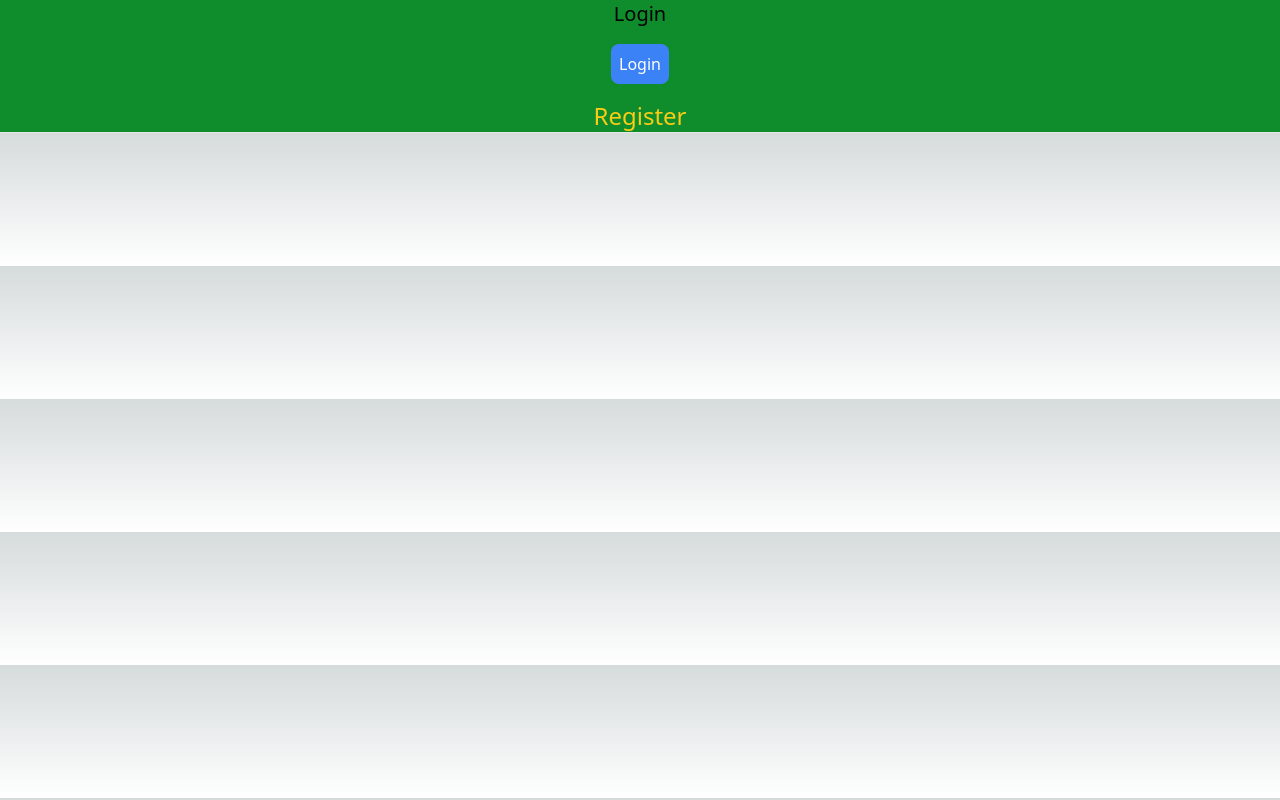
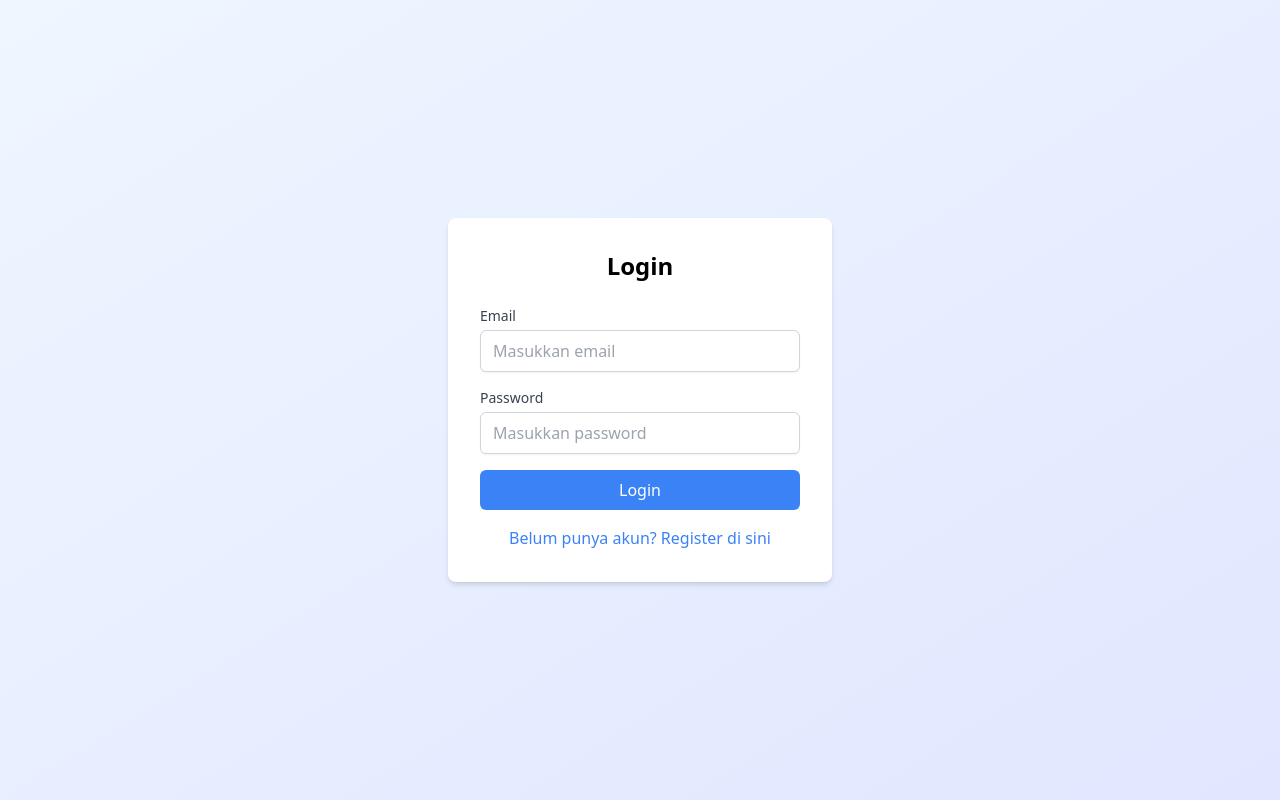
Before and after one commit to egadestaviano/Next-Js-Basic, a Next.js app: page /auth/login in a window 1280 px wide. Built offline with nearby package versions, Linux system fonts and the light colour scheme.

Commit message:
Updateing Pges

```diff
--- a/src/pages/_app.tsx
+++ b/src/pages/_app.tsx
@@ -1,11 +1,19 @@
 import AppShell from "@/components/layouts/AppShell";
 import "@/styles/globals.css";
 import type { AppProps } from "next/app";
+import { useEffect } from "react";
 
-export default function App({ Component, pageProps }: AppProps) {
-  return (
-    <AppShell>
-      <Component {...pageProps} />
-    </AppShell>
-  );
+function MyApp({ Component, pageProps }) {
+  useEffect(() => {
+    if (typeof window !== "undefined") {
+      const users = JSON.parse(localStorage.getItem("users") || "[]");
+      if (!users.find((u) => u.email === "admin@gmail.com")) {
+        users.push({ email: "admin@gmail.com", password: "admin123" });
+        localStorage.setItem("users", JSON.stringify(users));
+      }
+    }
+  }, []);
+  return <Component {...pageProps} />;
 }
+
+export default MyApp;
--- a/src/pages/product/index.tsx
+++ b/src/pages/product/index.tsx
@@ -10,6 +10,8 @@ const ProductPage = () => {
     { id: 3, name: "Product 3", price: "$300", description: "This is product 3" },
   ]);
   const { push } = useRouter();
+  // State untuk notifikasi
+  const [notif, setNotif] = useState("");
 
   useEffect(() => {
     // Simulate login check - in real app, check from localStorage or context
@@ -25,10 +27,18 @@ const ProductPage = () => {
     push("/auth/login");
   };
 
+  const handleViewDetails = (id: number) => {
+    setNotif("Menuju halaman detail produk...");
+    setTimeout(() => {
+      setNotif("");
+      push(`/product/${id}`);
+    }, 500);
+  };
+
   if (!isLogin) {
     return (
-      <div className="min-h-screen flex items-center justify-center">
-        <div className="text-center">
+      <div className="min-h-screen flex items-center justify-center bg-gradient-to-br from-blue-50 to-indigo-100">
+        <div className="text-center bg-white p-8 rounded-lg shadow-lg">
           <h1 className="text-2xl font-bold mb-4">Please login first</h1>
           <Link href="/auth/login" className="bg-blue-500 text-white px-4 py-2 rounded">
             Go to Login
@@ -39,9 +49,10 @@ const ProductPage = () => {
   }
 
   return (
-    <div className="container mx-auto p-6">
-      <div className="flex justify-between items-center mb-6">
-        <h1 className="text-3xl font-bold">Products</h1>
+    <div className="min-h-screen bg-gradient-to-br from-blue-50 to-indigo-100">
+      <div className="container mx-auto px-6 py-12">
+        <div className="flex justify-between items-center mb-10">
+          <h1 className="text-5xl font-bold text-gray-800">Products</h1>
           <button
             onClick={handleLogout}
             className="bg-red-500 text-white px-4 py-2 rounded hover:bg-red-600"
@@ -49,21 +60,31 @@ const ProductPage = () => {
             Logout
           </button>
         </div>
-
-      <div className="grid grid-cols-1 md:grid-cols-2 lg:grid-cols-3 gap-6">
+        {notif && (
+          <div className="mb-4 p-3 bg-green-100 text-green-800 rounded">
+            {notif}
+          </div>
+        )}
+        <div className="grid grid-cols-1 md:grid-cols-2 lg:grid-cols-3 gap-8">
           {products.map((product) => (
-          <div key={product.id} className="border rounded-lg p-4 shadow-md">
-            <h2 className="text-xl font-semibold mb-2">{product.name}</h2>
+            <div key={product.id} className="bg-white rounded-lg shadow-lg p-6 hover:shadow-xl transition-shadow">
+              <h2 className="text-2xl font-semibold mb-2 text-blue-600">{product.name}</h2>
               <p className="text-gray-600 mb-2">{product.description}</p>
               <p className="text-lg font-bold text-blue-600 mb-4">{product.price}</p>
-            <Link
-              href={`/product/${product.id}`}
+              <button
+                onClick={() => handleViewDetails(product.id)}
                 className="bg-blue-500 text-white px-4 py-2 rounded hover:bg-blue-600 inline-block"
               >
                 View Details
+              </button>
+            </div>
+          ))}
+        </div>
+        <div className="mt-12 text-center">
+          <Link href="/" className="text-blue-500 hover:text-blue-700">
+            ← Kembali ke Home
           </Link>
         </div>
-        ))}
       </div>
     </div>
   );
--- a/src/views/Auth/Login/index.tsx
+++ b/src/views/Auth/Login/index.tsx
@@ -1,32 +1,72 @@
 import Link from "next/link";
 import { useRouter } from "next/router";
-import styles from "./Login.module.scss";
+import { useState } from "react";
 
 const LoginViews = () => {
   const { push } = useRouter();
+  const [email, setEmail] = useState("");
+  const [password, setPassword] = useState("");
+  const [notif, setNotif] = useState("");
 
-  const handleLogin = () => {
-    // After successful login logic, navigate to the /product page
-    push("/product");
+  const handleLogin = (e: React.FormEvent) => {
+    e.preventDefault();
+    // Ambil data user dari localStorage
+    const users = JSON.parse(localStorage.getItem("users") || "[]");
+    const user = users.find((u: any) => u.email === email && u.password === password);
+    if (user) {
+      localStorage.setItem("isLogin", "true");
+      setNotif("Login berhasil! Redirect ke dashboard...");
+      setTimeout(() => {
+        setNotif("");
+        push("/dashboard");
+      }, 1200);
+    } else {
+      setNotif("Email atau password salah!");
+      setTimeout(() => setNotif(""), 2000);
+    }
   };
 
   return (
-    <div className={styles.navbar}>
-      <h1 className="text-xl text-black">Login</h1>
-
-      {/* Login Button with accessible aria-label */}
-      <button
-        onClick={handleLogin}
-        className="mt-4 p-2 bg-blue-500 text-white rounded-lg"
-        aria-label="Login to your account"
-      >
-        Login
-      </button>
-
-      {/* Link to the Register page */}
-      <Link href="/auth/register" className="text-2xl text-yellow-400 mt-4 block">
-        Register
-      </Link>
+    <div className="min-h-screen flex items-center justify-center bg-gradient-to-br from-blue-50 to-indigo-100">
+      <div className="bg-white p-8 rounded-lg shadow-md w-96">
+        <h1 className="text-2xl font-bold text-center mb-6">Login</h1>
+        {notif && <div className={`mb-4 p-3 ${notif.includes('berhasil') ? 'bg-green-100 text-green-800' : 'bg-red-100 text-red-800'} rounded text-center`}>{notif}</div>}
+        <form className="space-y-4" onSubmit={handleLogin}>
+          <div>
+            <label className="block text-sm font-medium text-gray-700">Email</label>
+            <input
+              type="email"
+              className="mt-1 block w-full px-3 py-2 border border-gray-300 rounded-md shadow-sm focus:outline-none focus:ring-blue-500 focus:border-blue-500"
+              placeholder="Masukkan email"
+              value={email}
+              onChange={e => setEmail(e.target.value)}
+              required
+            />
+          </div>
+          <div>
+            <label className="block text-sm font-medium text-gray-700">Password</label>
+            <input
+              type="password"
+              className="mt-1 block w-full px-3 py-2 border border-gray-300 rounded-md shadow-sm focus:outline-none focus:ring-blue-500 focus:border-blue-500"
+              placeholder="Masukkan password"
+              value={password}
+              onChange={e => setPassword(e.target.value)}
+              required
+            />
+          </div>
+          <button
+            type="submit"
+            className="w-full bg-blue-500 text-white py-2 px-4 rounded-md hover:bg-blue-600 focus:outline-none focus:ring-2 focus:ring-blue-500 focus:ring-offset-2"
+          >
+            Login
+          </button>
+        </form>
+        <div className="mt-4 text-center">
+          <Link href="/auth/register" className="text-blue-500 hover:text-blue-700">
+            Belum punya akun? Register di sini
+          </Link>
+        </div>
+      </div>
     </div>
   );
 };
```
Lines whose indentation alone changed are shown as unchanged.
